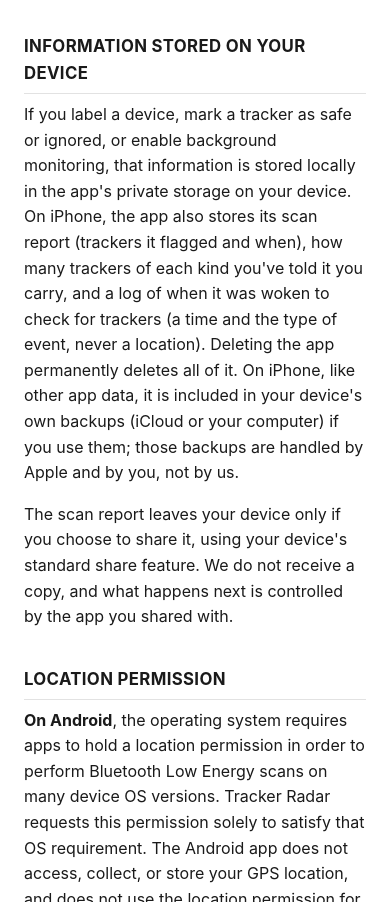
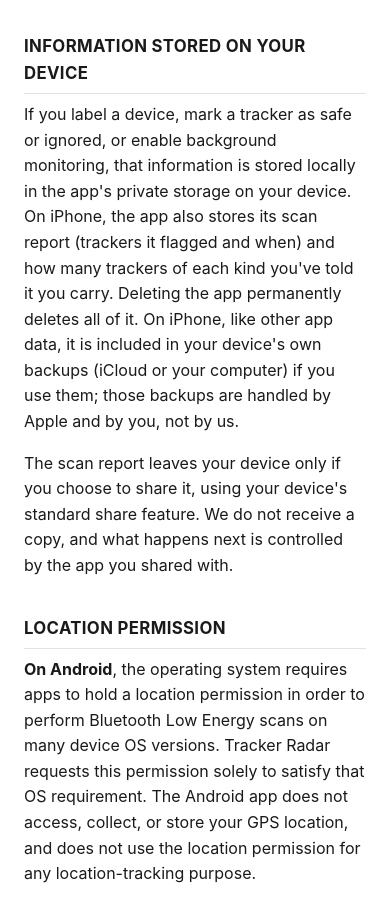
Before and after one commit to SBDJB/tracker-radar-privacy, a plain HTML site: page index.html in a window 390 px wide. Shown: the part 1366-2268 px from the top of the page. Drawn offline with Linux system fonts and the light colour scheme.

Commit message:
Tracker Radar privacy: drop the iPhone wake log
The iOS app's location event log is now Debug-only, so release builds
keep no record of when they were woken. Remove it from the list of what
the iPhone app stores.

Co-Authored-By: Claude Opus 5.5 <noreply@anthropic.com>

```diff
--- a/index.html
+++ b/index.html
@@ -81,7 +81,7 @@
   <p><strong>On iPhone</strong>, iOS does not give apps the MAC address of nearby devices. The app reads the data nearby devices broadcast, their signal strength, any name they broadcast, and a random identifier that iOS assigns to each nearby device for this app only. To identify a tracker that broadcasts nothing recognizable, or when you tap "Play Sound," the app briefly connects to that device over Bluetooth to read which services it offers or to ask it to play its sound. The app asks for Bluetooth permission the first time it scans.</p>
 
   <h2>INFORMATION STORED ON YOUR DEVICE</h2>
-  <p>If you label a device, mark a tracker as safe or ignored, or enable background monitoring, that information is stored locally in the app's private storage on your device. On iPhone, the app also stores its scan report (trackers it flagged and when), how many trackers of each kind you've told it you carry, and a log of when it was woken to check for trackers (a time and the type of event, never a location). Deleting the app permanently deletes all of it. On iPhone, like other app data, it is included in your device's own backups (iCloud or your computer) if you use them; those backups are handled by Apple and by you, not by us.</p>
+  <p>If you label a device, mark a tracker as safe or ignored, or enable background monitoring, that information is stored locally in the app's private storage on your device. On iPhone, the app also stores its scan report (trackers it flagged and when) and how many trackers of each kind you've told it you carry. Deleting the app permanently deletes all of it. On iPhone, like other app data, it is included in your device's own backups (iCloud or your computer) if you use them; those backups are handled by Apple and by you, not by us.</p>
   <p>The scan report leaves your device only if you choose to share it, using your device's standard share feature. We do not receive a copy, and what happens next is controlled by the app you shared with.</p>
 
   <h2>LOCATION PERMISSION</h2>
```
